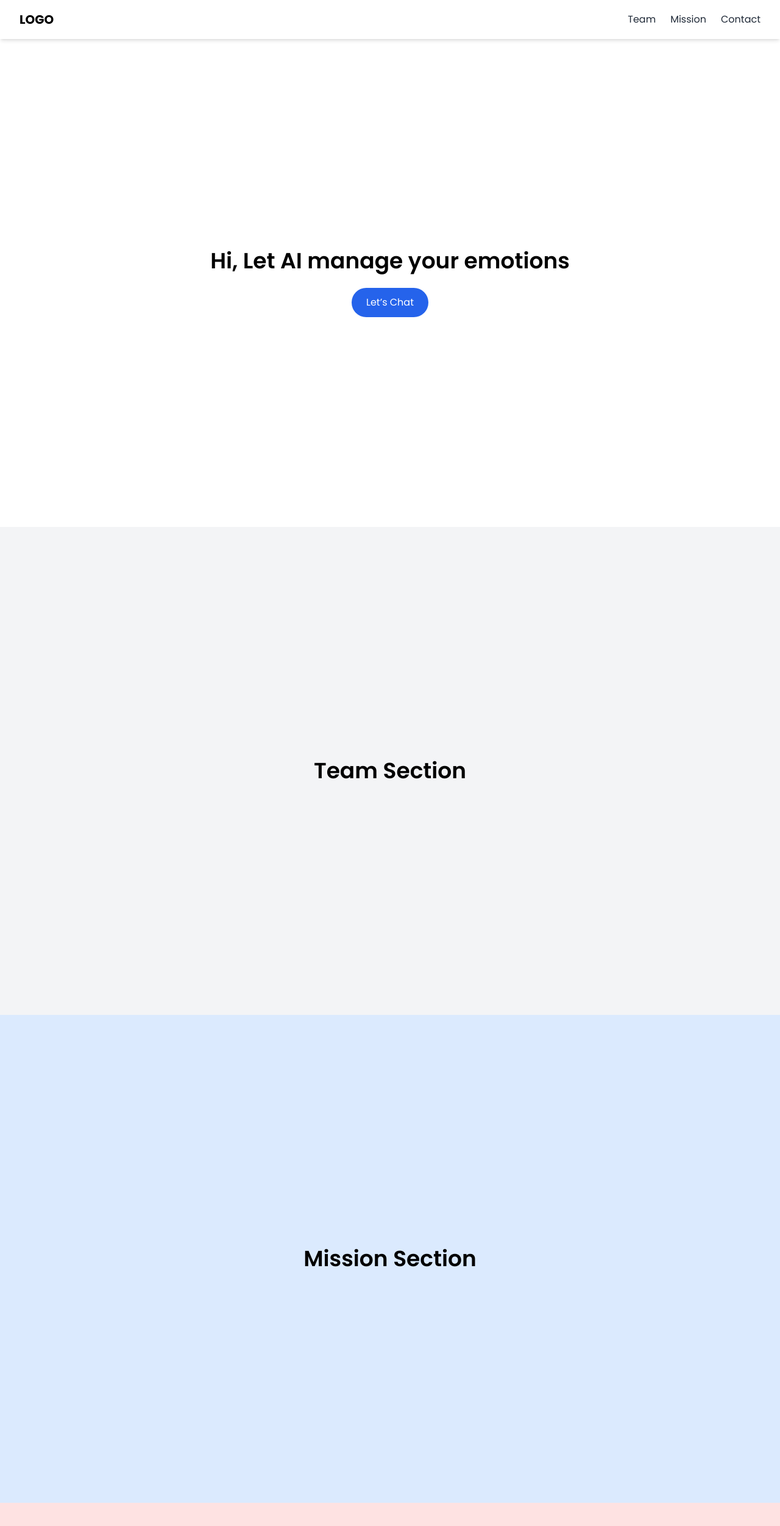
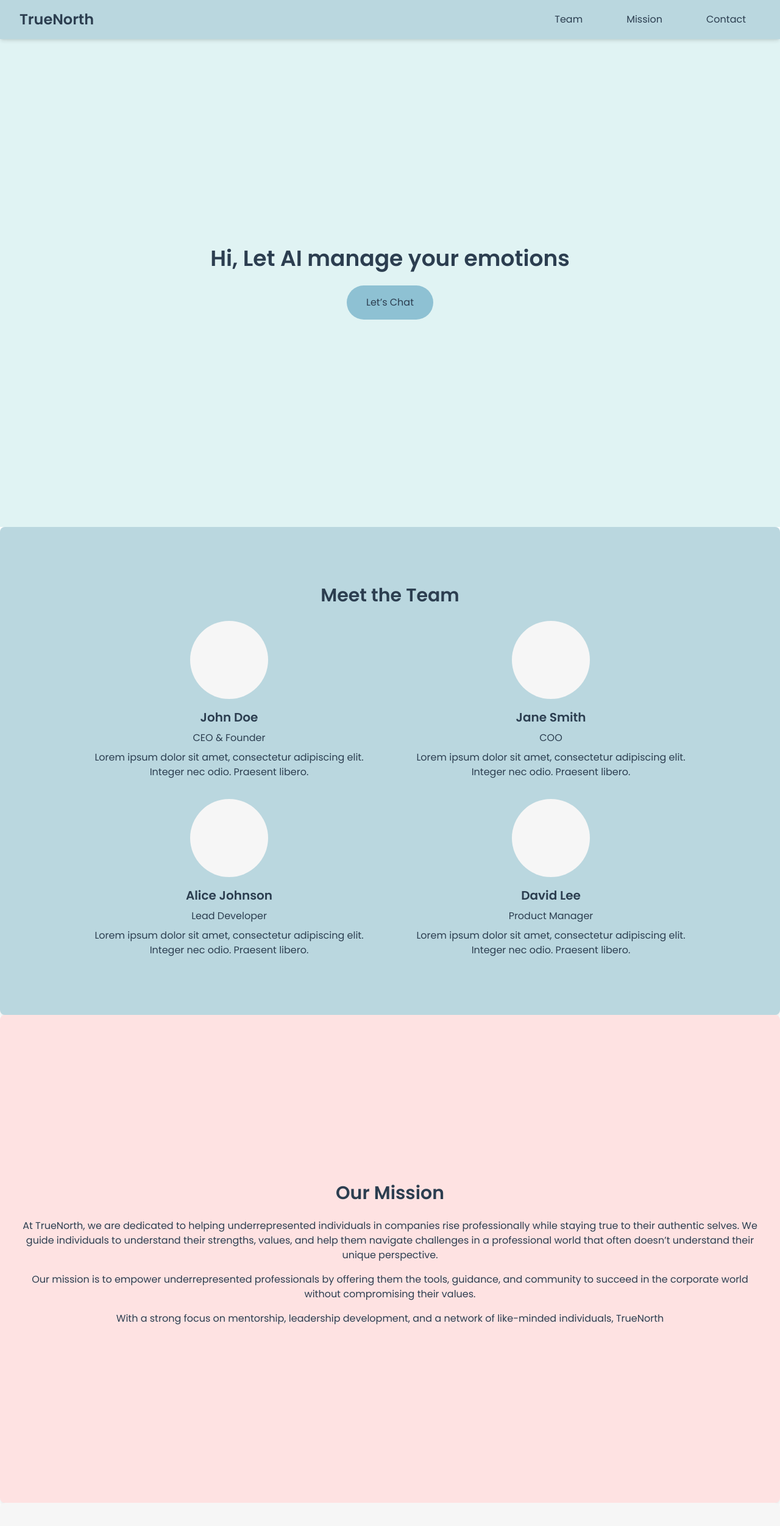
Before and after one commit to Varsha0802/Designverse-UCR-2025, a React (Vite) app: page / in a window 1280 px wide. Shown: the top 2502 px of the page at 61% size. Built offline with nearby package versions, Linux system fonts and the light colour scheme.

Commit message:
adding sections

```diff
--- a/src/App.jsx
+++ b/src/App.jsx
@@ -28,18 +28,24 @@ const App = () => {
   };
 
   return (
-    <div className="font-poppins min-h-screen bg-[#BAD7DF] text-black">
+    <div className="font-poppins min-h-screen text-black">
       {/* Navbar */}
-      <header className="fixed top-0 left-0 w-full h-16 bg-white flex justify-between items-center px-8 shadow-md z-50">
+      <header className="fixed top-0 left-0 w-full h-16 bg-[#BAD7DF] flex justify-between items-center px-8 shadow-md z-50 text-[#2C3E50]">
         {/* Logo */}
-        <div className="text-xl font-bold">LOGO</div>
+        <div className="text-2xl font-semibold">TrueNorth</div>
 
         {/* Navigation */}
         {!showChatbot && (
-          <nav className="space-x-6">
-            <a href="#team" className="text-gray-800 hover:text-blue-500">Team</a>
-            <a href="#mission" className="text-gray-800 hover:text-blue-500">Mission</a>
-            <a href="#contact" className="text-gray-800 hover:text-blue-500">Contact</a>
+          <nav className="space-x-6 flex items-center">
+            <a href="#team" className="text-[#2C3E50] px-6 py-2 rounded-full hover:bg-[#99DDCC] transition">
+              Team
+            </a>
+            <a href="#mission" className="text-[#2C3E50] px-6 py-2 rounded-full hover:bg-[#99DDCC] transition">
+              Mission
+            </a>
+            <a href="#contact" className="text-[#2C3E50] px-6 py-2 rounded-full hover:bg-[#99DDCC] transition">
+              Contact
+            </a>
           </nav>
         )}
       </header>
@@ -48,19 +54,19 @@ const App = () => {
       <div className="pt-16">
         {showChatbot ? (
           // Chatbot Page
-          <div className="p-6">
+          <div className="p-6 bg-[#BAD7DF] rounded-lg shadow-xl max-w-2xl mx-auto">
             {/* Back to Home button */}
             <button
               onClick={() => setShowChatbot(false)}
-              className="text-blue-600 underline"
+              className="text-[#FEE2E2] underline mb-4"
             >
               ← Home
             </button>
 
-            <h2 className="text-3xl mt-4 font-bold">Chat with Us</h2>
+            <h2 className="text-3xl font-bold text-[#2C3E50]">Chat with Us</h2>
 
             {/* Chat conversation area */}
-            <div className="mt-6 p-4 border-2 border-gray-300 rounded-lg h-80 overflow-y-auto bg-white">
+            <div className="mt-6 p-4 border-2 border-[#E4E8F0] rounded-lg h-80 overflow-y-auto bg-[#FEE2E2]">
               <div className="space-y-4">
                 {messages.map((message, index) => (
                   <div
@@ -72,8 +78,8 @@ const App = () => {
                     <div
                       className={`inline-block p-2 rounded-lg ${
                         message.type === 'user'
-                          ? 'bg-blue-600 text-white'
-                          : 'bg-gray-300 text-black'
+                          ? 'bg-[#99DDCC] text-white'
+                          : 'bg-[#F6F6F6] text-[#2C3E50]'
                       }`}
                     >
                       {message.text}
@@ -87,14 +93,14 @@ const App = () => {
             <div className="mt-4 flex">
               <input
                 type="text"
-                className="p-2 w-full border-2 border-gray-300 rounded-lg"
+                className="p-2 w-full border-2 border-[#E4E8F0] rounded-lg"
                 placeholder="Type your message..."
                 value={userMessage}
                 onChange={(e) => setUserMessage(e.target.value)}
               />
               <button
                 onClick={handleSendMessage}
-                className="ml-2 bg-blue-600 text-white px-6 py-3 rounded-lg"
+                className="ml-2 bg-[#BAD7DF] text-white px-6 py-3 rounded-lg hover:bg-[#99DDCC] transition"
               >
                 Send
               </button>
@@ -102,13 +108,13 @@ const App = () => {
           </div>
         ) : (
           // Landing Page
-          <section className="h-screen flex items-center justify-center bg-white flex-col">
-            <h1 className="text-4xl font-semibold text-center">
+          <section className="h-screen flex items-center justify-center bg-[#E0F3F3] flex-col">
+            <h1 className="text-4xl font-semibold text-center text-[#2C3E50]">
               Hi, Let AI manage your emotions
             </h1>
             <button
               onClick={() => setShowChatbot(true)}
-              className="mt-6 bg-blue-600 text-white px-6 py-3 rounded-full hover:bg-blue-700 transition"
+              className="mt-6 bg-[#8EC1D3] text-[#2C3E50] px-8 py-4 rounded-full hover:bg-[#99DDCC] transition"
             >
               Let’s Chat
             </button>
@@ -118,16 +124,83 @@ const App = () => {
         {/* New Sections - Only show if not on Chatbot Page */}
         {!showChatbot && (
           <>
-            <section id="team" className="h-screen flex items-center justify-center bg-gray-100">
-              <h2 className="text-4xl font-semibold">Team Section</h2>
+            <section
+              id="team"
+              className="h-screen flex flex-col items-center justify-center bg-[#BAD7DF] p-6 rounded-lg shadow-lg"
+            >
+              <h2 className="text-3xl font-semibold text-[#2C3E50]">Meet the Team</h2>
+              <div className="mt-6 grid grid-cols-2 gap-8 max-w-5xl mx-auto">
+                {/* Team Member 1 */}
+                <div className="flex flex-col items-center">
+                  <div className="w-32 h-32 rounded-full bg-[#F6F6F6]"></div>
+                  <h3 className="mt-4 text-xl font-semibold text-[#2C3E50]">John Doe</h3>
+                  <p className="text-center text-[#2C3E50] mt-2">CEO & Founder</p>
+                  <p className="text-center text-[#2C3E50] mt-2">
+                    Lorem ipsum dolor sit amet, consectetur adipiscing elit. Integer nec odio. Praesent libero.
+                  </p>
+                </div>
+                {/* Team Member 2 */}
+                <div className="flex flex-col items-center">
+                  <div className="w-32 h-32 rounded-full bg-[#F6F6F6]"></div>
+                  <h3 className="mt-4 text-xl font-semibold text-[#2C3E50]">Jane Smith</h3>
+                  <p className="text-center text-[#2C3E50] mt-2">COO</p>
+                  <p className="text-center text-[#2C3E50] mt-2">
+                    Lorem ipsum dolor sit amet, consectetur adipiscing elit. Integer nec odio. Praesent libero.
+                  </p>
+                </div>
+                {/* Team Member 3 */}
+                <div className="flex flex-col items-center">
+                  <div className="w-32 h-32 rounded-full bg-[#F6F6F6]"></div>
+                  <h3 className="mt-4 text-xl font-semibold text-[#2C3E50]">Alice Johnson</h3>
+                  <p className="text-center text-[#2C3E50] mt-2">Lead Developer</p>
+                  <p className="text-center text-[#2C3E50] mt-2">
+                    Lorem ipsum dolor sit amet, consectetur adipiscing elit. Integer nec odio. Praesent libero.
+                  </p>
+                </div>
+                {/* Team Member 4 */}
+                <div className="flex flex-col items-center">
+                  <div className="w-32 h-32 rounded-full bg-[#F6F6F6]"></div>
+                  <h3 className="mt-4 text-xl font-semibold text-[#2C3E50]">David Lee</h3>
+                  <p className="text-center text-[#2C3E50] mt-2">Product Manager</p>
+                  <p className="text-center text-[#2C3E50] mt-2">
+                    Lorem ipsum dolor sit amet, consectetur adipiscing elit. Integer nec odio. Praesent libero.
+                  </p>
+                </div>
+              </div>
             </section>
 
-            <section id="mission" className="h-screen flex items-center justify-center bg-blue-100">
-              <h2 className="text-4xl font-semibold">Mission Section</h2>
+            <section
+              id="mission"
+              className="h-screen flex flex-col items-center justify-center bg-[#FEE2E2] p-6 rounded-lg shadow-lg"
+            >
+              <h2 className="text-3xl font-semibold text-[#2C3E50]">Our Mission</h2>
+              <div className="text-center mt-6 text-[#2C3E50]">
+                <p className="mb-4">
+                  At TrueNorth, we are dedicated to helping underrepresented individuals in companies rise
+                  professionally while staying true to their authentic selves. We guide individuals to understand
+                  their strengths, values, and help them navigate challenges in a professional world that often doesn’t
+                  understand their unique perspective.
+                </p>
+                <p className="mb-4">
+                  Our mission is to empower underrepresented professionals by offering them the tools, guidance, and
+                  community to succeed in the corporate world without compromising their values.
+                </p>
+                <p className="mb-4">
+                  With a strong focus on mentorship, leadership development, and a network of like-minded individuals, TrueNorth
+                </p>
+              </div>
             </section>
 
-            <section id="contact" className="h-screen flex items-center justify-center bg-red-100">
-              <h2 className="text-4xl font-semibold">Contact Section</h2>
+            <section
+              id="contact"
+              className="h-screen flex flex-col items-center justify-center bg-[#F6F6F6] p-6 rounded-lg shadow-lg"
+            >
+              <h2 className="text-3xl font-semibold text-[#2C3E50]">Contact Us</h2>
+              <div className="mt-6 text-center text-[#2C3E50]">
+                <p>Email: info@truenorth.com</p>
+                <p>Phone: (123) 456-7890</p>
+                <p>Address: 123 TrueNorth St, City, Country</p>
+              </div>
             </section>
           </>
         )}
--- a/src/index.css
+++ b/src/index.css
@@ -7,11 +7,12 @@
 #root {
   width: 100vw;
   height: 100vh;
-  background-color: #BAD7DF;
+  background-color: #BAD7DF; /* light green background */
 }
 
 body {
   margin: 0;
+  font-family: 'Poppins', sans-serif;
 }
 
 .outline-text {
--- a/tailwind.config.js
+++ b/tailwind.config.js
@@ -4,9 +4,17 @@ export default {
   theme: {
     fontFamily: {
       sans: ["Poppins", "sans-serif"],
-      oswald: ["Oswald", "sans-serif"]
+      oswald: ["Oswald", "sans-serif"],
     },
     extend: {
+      colors: {
+        primary: "#BAD7DF",  // light green
+        secondary: "#FEE2E2", // light pink
+        tertiary: "#F6F6F6", // light blue
+        accent: "#8EC1D3", // light blue
+        lightGreen: "#A0D4C4", // lighter green
+        darkBlue: "#2C3E50", // dark blue for text
+      },
       fontSize: {
         "10xl": "10rem",
         "11xl": "11rem",
```
